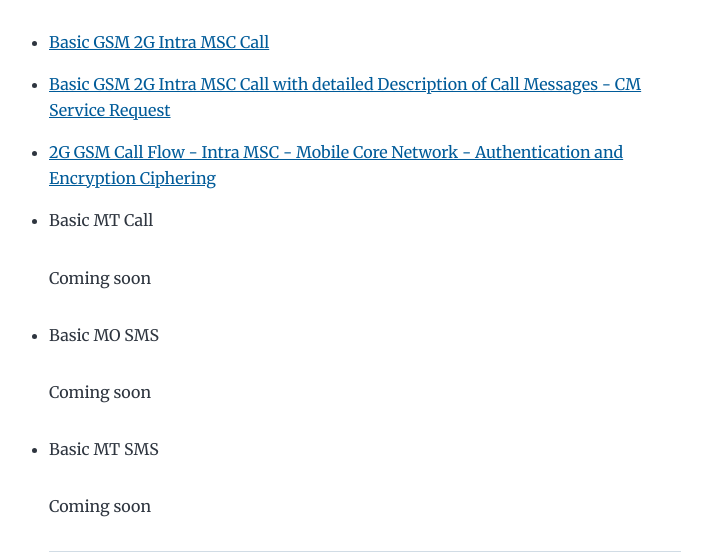
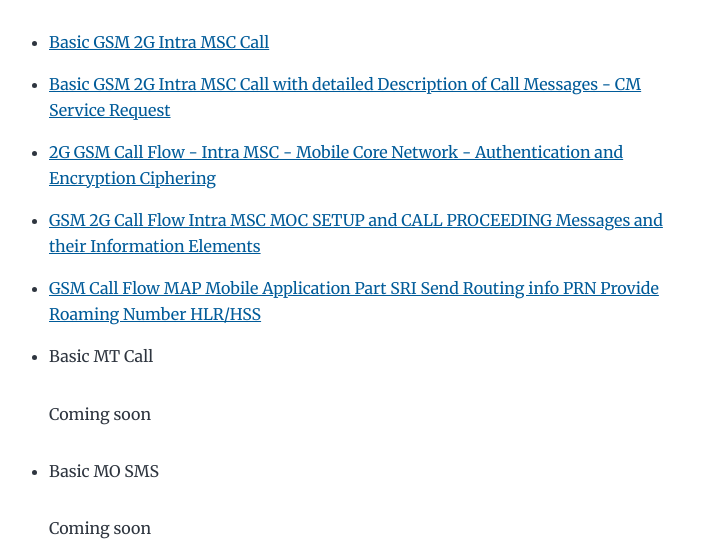
Before and after one commit to syed-naseer-abbas/myblogsstarter, a Gatsby site: page /gsm-and-wcdma-call-flows/ in a window 1280 px wide. Shown: the part 211-768 px from the top of the page, without its empty margins (275-987 px from the left). Built offline with nearby package versions, Linux system fonts and the light colour scheme; Gatsby itself is replaced by a stand-in of ours.

Commit message:
Update Blog “gsm-and-wcdma-call-flows/index”

```diff
--- a/content/blog/gsm-and-wcdma-call-flows/index.md
+++ b/content/blog/gsm-and-wcdma-call-flows/index.md
@@ -6,7 +6,8 @@ description: GSM and WCDMA Call Flows
 * [Basic GSM 2G Intra MSC Call](https://youtu.be/JvvmDIjCPto)
 * [Basic GSM 2G Intra MSC Call with detailed Description of Call Messages - CM Service Request](https://youtu.be/P94LwwQtSQc)
 * [2G GSM Call Flow - Intra MSC - Mobile Core Network - Authentication and Encryption Ciphering](https://youtu.be/bm_m3EhbonI)
-
+* [GSM 2G Call Flow Intra MSC MOC SETUP and CALL PROCEEDING Messages and their Information Elements](https://youtu.be/47-IjC4k9I4)
+* [GSM Call Flow MAP Mobile Application Part SRI Send Routing info PRN Provide Roaming Number HLR/HSS](https://youtu.be/s_AGDytI34k)
 
 
 * Basic MT Call
```
